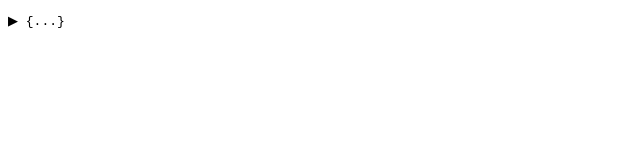
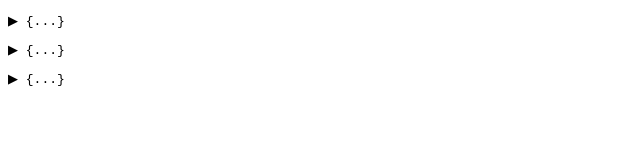
Before and after one commit to kelsonpw/react-json-renderer, a React (Create React App) app: page / in a window 1280 px wide. Shown: the top 160 px of the page, without its empty margins (0-640 px from the left). Built offline with nearby package versions, Linux system fonts and the light colour scheme.

Commit message:
refactorings

```diff
--- a/src/App.tsx
+++ b/src/App.tsx
@@ -1,49 +1,18 @@
+import { data1, data2, data3 } from "./data";
 import { JsonRenderer } from "./JsonRenderer";
 import "./styles.css";
-
-const block1 = {
-  prop1: "hello",
-  prop2: "there",
-  prop3: true,
-  prop4: 12.4,
-};
-
-const block2 = {
-  prop1: "hello",
-  prop2: "there",
-  prop3: true,
-  prop4: 12.4,
-  prop5: block1,
-  prop6: {
-    block1,
-    prop7: {
-      hello: "hi",
-      there: 7,
-    },
-  },
-};
-
-const block3 = {
-  prop1: "hello",
-  prop2: "there",
-  prop3: {},
-  prop4: 12.4,
-  prop5: block1,
-  blal: [1],
-  prop6: ["cat", "dog"],
-  prop62: ["cat", "dog"],
-  prop7: [],
-  prop8: {
-    prop5: block1,
-    prop6: ["cat", "dog", "bear", 168.01, block1, [block1]],
-  },
-};
 
 export default function App() {
   return (
     <div className="App">
       <pre>
-        <JsonRenderer json={block3} />
+        <JsonRenderer json={data1} />
+      </pre>
+      <pre>
+        <JsonRenderer json={data2} />
+      </pre>
+      <pre>
+        <JsonRenderer json={data3} />
       </pre>
     </div>
   );
--- a/src/CollapseArrow.tsx
+++ b/src/CollapseArrow.tsx
@@ -14,7 +14,7 @@ export const CollapseArrow = (props: Props): JSX.Element => {
   return (
     <>
       <button className="toggle" onClick={toggleOpen}>
-        {isOpen ? DOWN_ARROW : RIGHT_ARROW}{" "}
+        {isOpen ? DOWN_ARROW : RIGHT_ARROW} {!isOpen && fallback}
       </button>
       <span
         style={{
@@ -23,7 +23,6 @@ export const CollapseArrow = (props: Props): JSX.Element => {
       >
         {children}
       </span>
-      {isOpen === false && <span>{fallback}</span>}
     </>
   );
 };
--- a/src/JsonRenderer.tsx
+++ b/src/JsonRenderer.tsx
@@ -7,7 +7,6 @@ import {
   indent,
   ARRAY_BRACES,
   OBJECT_BRACES,
-  stringifyKey,
 } from "./utils";
 
 type Props = {
@@ -70,7 +69,7 @@ function JsonObjectOrArray(props: JsonObjectOrArrayProps): JSX.Element {
       {keys.map((key, i) => (
         <Fragment key={i}>
           {indent(level)}
-          {stringifyKey(key)}
+          {`${JSON.stringify(key)}: `}
           <JsonRenderer
             json={isArray ? json.at(Number(key)) : json[key]}
             level={level + 1}
--- /dev/null
+++ b/src/data.ts
@@ -0,0 +1,38 @@
+export const data1 = {
+  prop1: "hello",
+  prop2: "there",
+  prop3: true,
+  prop4: 12.4,
+};
+
+export const data2 = {
+  prop1: "hello",
+  prop2: "there",
+  prop3: true,
+  prop4: 12.4,
+  prop5: data1,
+  prop6: {
+    data1,
+    prop7: {
+      hello: "hi",
+      there: 7,
+    },
+  },
+};
+
+export const data3 = {
+  prop1: "hello",
+  prop2: "there",
+  prop3: {},
+  prop4: 12.4,
+  prop5: data1,
+  blal: [1],
+  prop6: ["cat", "dog"],
+  prop62: ["cat", "dog"],
+  prop7: [],
+  prop8: {
+    prop5: data1,
+    prop6: ["cat", "dog", "bear", 168.01, data1, [data1]],
+    data2,
+  },
+};
--- a/src/utils.ts
+++ b/src/utils.ts
@@ -13,6 +13,5 @@ export const RIGHT_ARROW = "▶";
 export const DOWN_ARROW = "▼";
 export const NEW_LINE = "\n";
 
-const INDENT_SIZE = 2;
+export const INDENT_SIZE = 2;
 export const indent = (n: number): string => " ".repeat(n * INDENT_SIZE);
-export const stringifyKey = (key: string): string => `${JSON.stringify(key)}: `;
```
